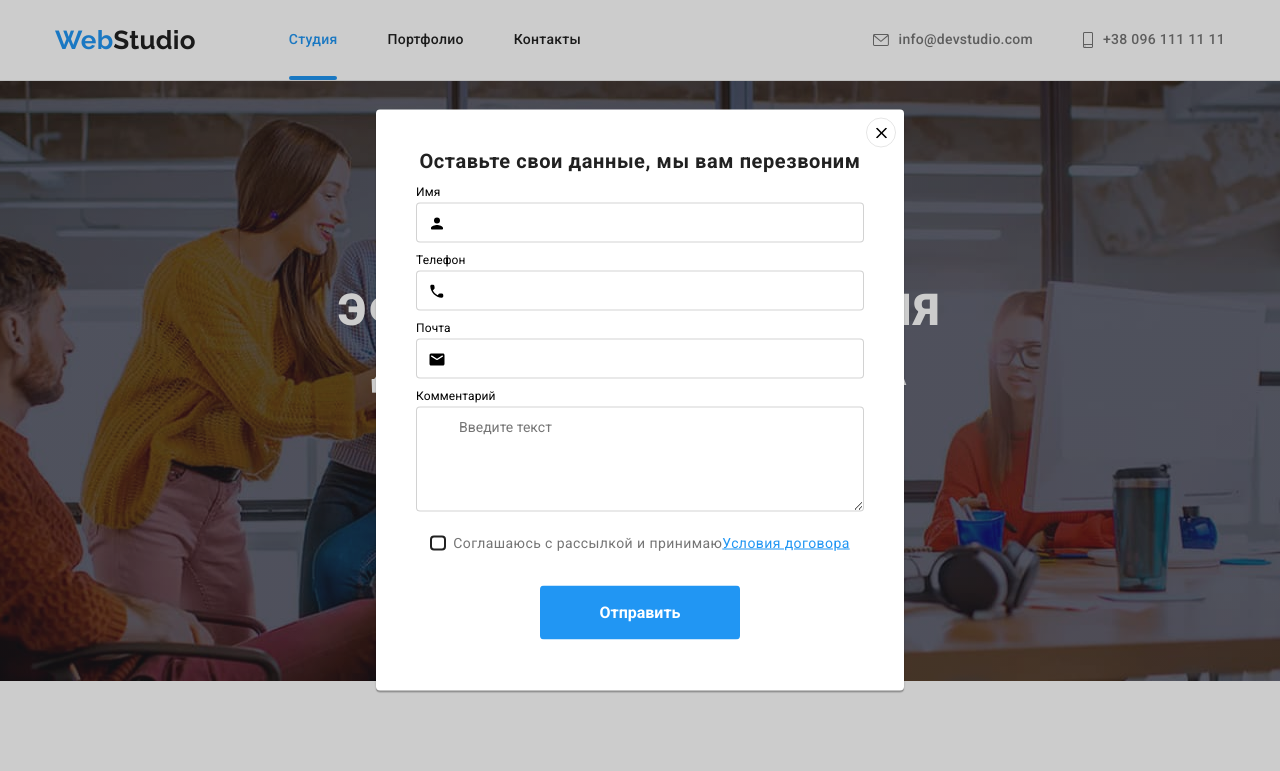
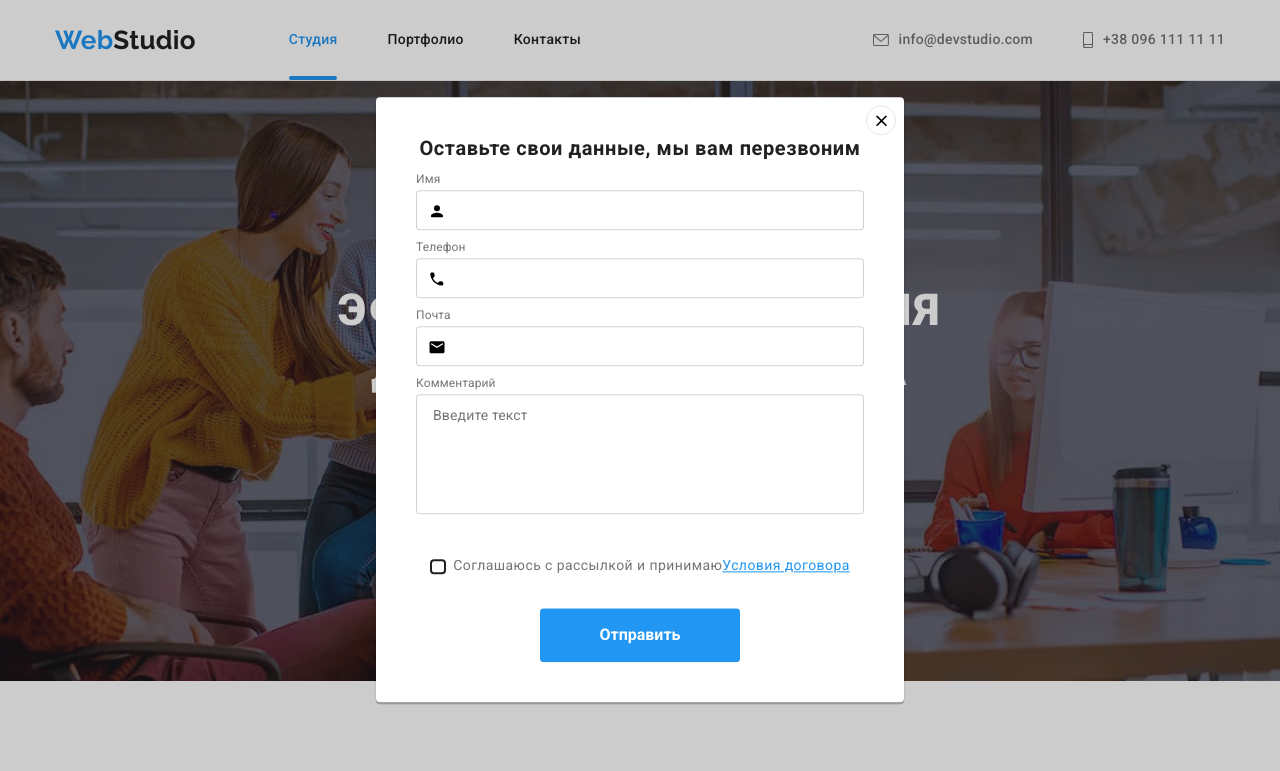
Before and after one commit to vomeniuk/goit-markup-hw-06, a plain HTML site: page index.html in a window 1280 px wide. Both pictures are taken after a click on the button "Заказать услугу". Shown: the top 771 px of the page. Drawn offline with nearby package versions, Linux system fonts and the light colour scheme.

Commit message:
update html, css

```diff
--- a/css/styles.css
+++ b/css/styles.css
@@ -50,7 +50,9 @@ img {
 }
 input,
 textarea {
+    display: block;
   outline: none;
+  resize: none;
 }
 .button {
     font-family: inherit;
@@ -835,37 +837,51 @@ textarea {
   }
   /* Кастомизация input */
   .input-form-order {
-    padding-top: 11px;
-    padding-right: 12px;
-    padding-bottom: 11px;
-    padding-left: 12px;
-
     width: 100%;
+    height: 40px;
+    padding-top: 4px;
+    padding-right: 6px;
+    padding-bottom: 4px;
+    padding-left: 42px;
     border: 1px solid rgba(33, 33, 33, 0.2);
     border-radius: 4px;
+    cursor: pointer;
+    transition-property: border;
 
     transition: border var(--animation-transition);
   }
-  .input-form-order:not(:last-child) {
-    padding-left: 42px;
+  .modal-comm {
+    display: block;
+    width: 100%;
+    height: 120px;
+    margin-bottom: 20px;
+    padding: 12px 16px;
+    font-weight: 400;
+    font-size: 14px;
+    line-height: 16px;
+    letter-spacing: 0.01em;
+    color: rgba(117, 117, 117, 0.5);
+    border: 1px solid rgba(33, 33, 33, 0.2);
+    border-radius: 4px;
+    cursor: pointer;
+    transition-property: border;
+    transition: border var(--animation-transition);
   }
+
+
   /* Стилизация для lable */
   .name-input-order {
     display: block;
     text-align: start;
     margin-bottom: 4px;
-
+  color: #757575;
     font-weight: 400;
     font-size: 12px;
     line-height: 1.17;
     letter-spacing: 0.01em;
   }
 
-  .input-form-order {
-    display: block;
-    padding-left: 42px;
-    /* outline: none; */
-  }
+
 
   .input-form-order:focus {
     border: 1px solid #2196f3;
@@ -879,8 +895,7 @@ textarea {
     display: flex;
     justify-content: center;
     align-items: center;
-    margin-left: 12px;
-    margin-right: 12px;
+
     margin-bottom: 30px;
     font-weight: 400;
     font-size: 14px;
@@ -990,6 +1005,9 @@ textarea {
   }
   .form-title {
     margin-bottom: 20px;
+    font-weight: bold;
+    font-size: 14px;
+    line-height: 1.14;
 
     text-transform: uppercase;
     letter-spacing: 0.03em;
@@ -1051,13 +1069,12 @@ textarea {
     font-size: 16px;
     line-height: 1.25;
 
+
     /* identical to box height, or 125% */
     display: flex;
     align-items: center;
     letter-spacing: 0.03em;
-
-    color: rgba(255, 255, 255, 0.6);
-
+      color: var(--button-color);
     width: 358px;
     padding-left: 16px;
 
--- a/index.html
+++ b/index.html
@@ -84,7 +84,7 @@
               </h3>
 
               <label for="name-order" class="name-input-order">Имя</label>
-              <label class="form-field">
+              <div class="form-field">
                 <input
                   type="text"
                   class="input-form-order"
@@ -94,10 +94,10 @@
                 <svg class="svg-form" width="18" height="18">
                   <use href="./images/icon.svg#person-modal-form"></use>
                 </svg>
-              </label>
+              </div>
 
               <label for="tel-order" class="name-input-order">Телефон</label>
-              <label class="form-field">
+              <div class="form-field">
                 <input
                   type="tel"
                   name="tel-order"
@@ -107,10 +107,10 @@
                 <svg class="svg-form" width="18" height="18">
                   <use href="./images/icon.svg#phone-modal-form"></use>
                 </svg>
-              </label>
+              </div>
 
               <label for="email-order" class="name-input-order">Почта</label>
-              <label class="form-field">
+              <div class="form-field">
                 <input
                   type="email"
                   name="email-order"
@@ -120,7 +120,7 @@
                 <svg class="svg-form" width="18" height="18">
                   <use href="./images/icon.svg#email-modal-form"></use>
                 </svg>
-              </label>
+              </div>
 
               <div class="comment-box">
                 <label for="comments-order" class="name-input-order"
@@ -131,7 +131,7 @@
                   id="comments-order"
                   rows="5"
                   placeholder="Введите текст"
-                  class="input-form-order"
+                  class="modal-comm"
                 ></textarea>
               </div>
               <!-- Checkbox Договора соглашения -->
```
